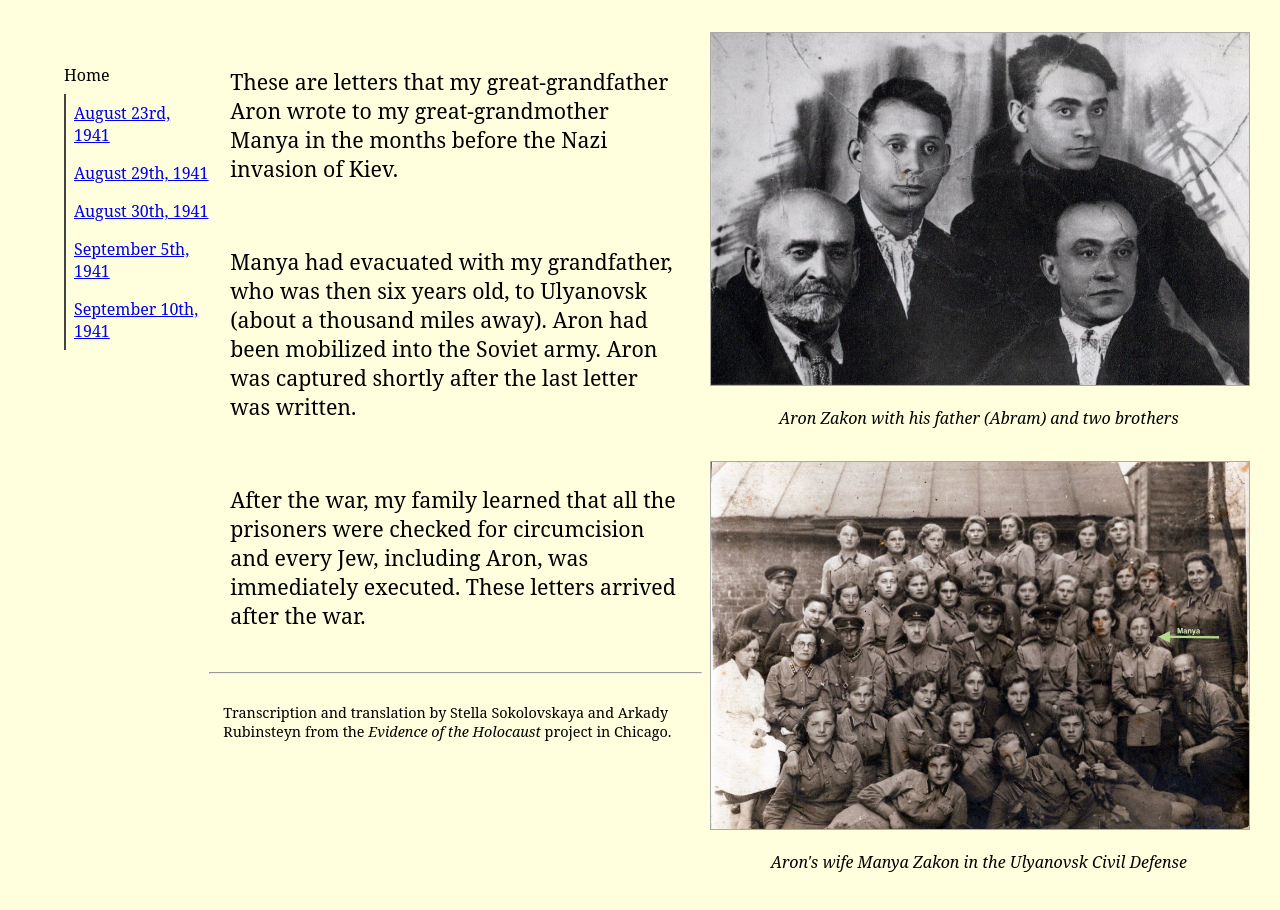
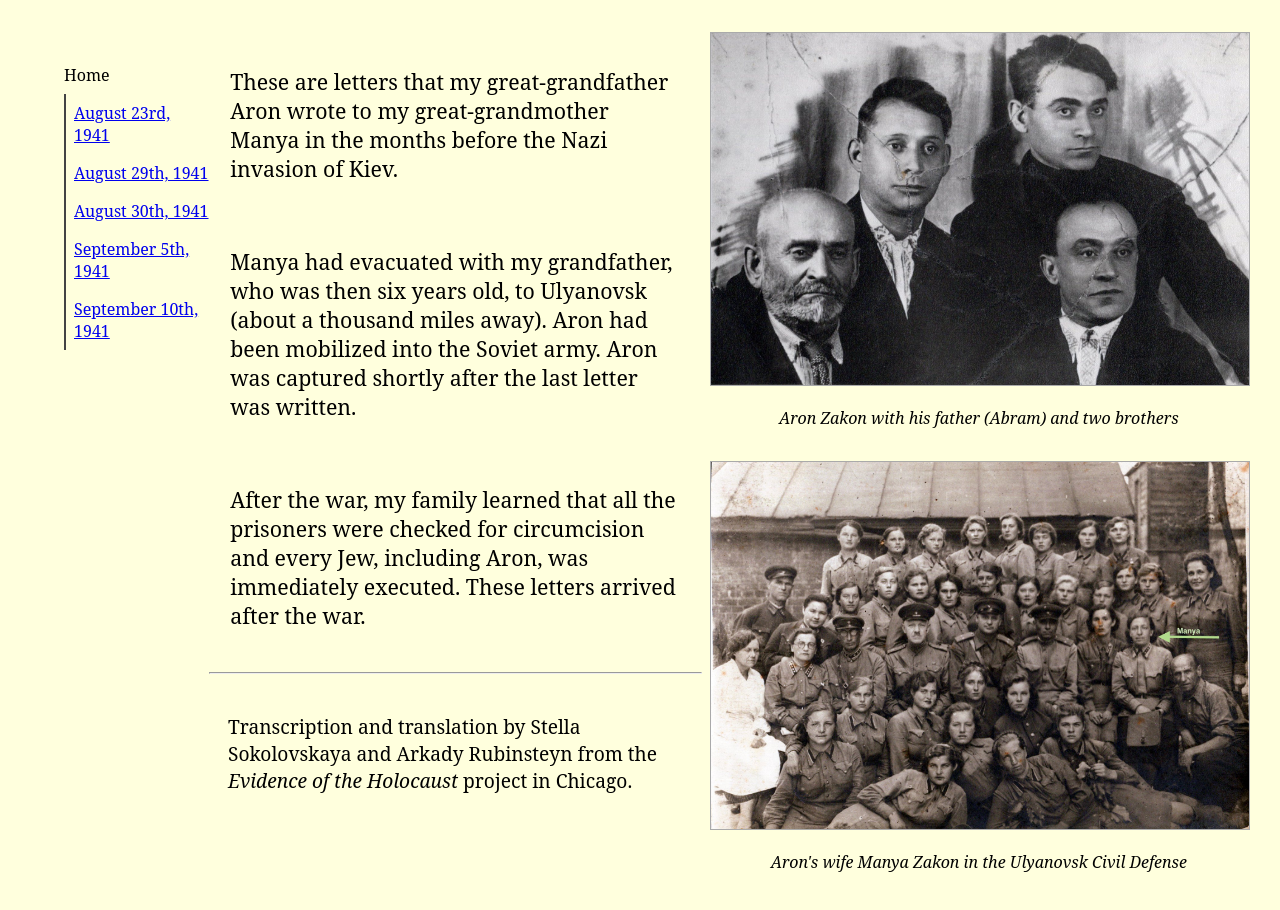
Before and after one commit to iskandr/lettersfromkiev.com, a plain HTML site: page index.html in a window 1280 px wide. Drawn offline with Linux system fonts and the light colour scheme; a web font is replaced by a local one.

```diff
--- a/index.html
+++ b/index.html
@@ -35,7 +35,7 @@ circumcision and every Jew, including Aron, was immediately executed. These lett
 arrived after the war.
 </p>
 <hr/>
-<p style="font-size: 0.9em;">
+<p style="font-size: 1.2em;">
 Transcription and translation by Stella Sokolovskaya and Arkady Rubinsteyn from the <em>Evidence of the Holocaust</em> project in Chicago.
 </p>
 
```
